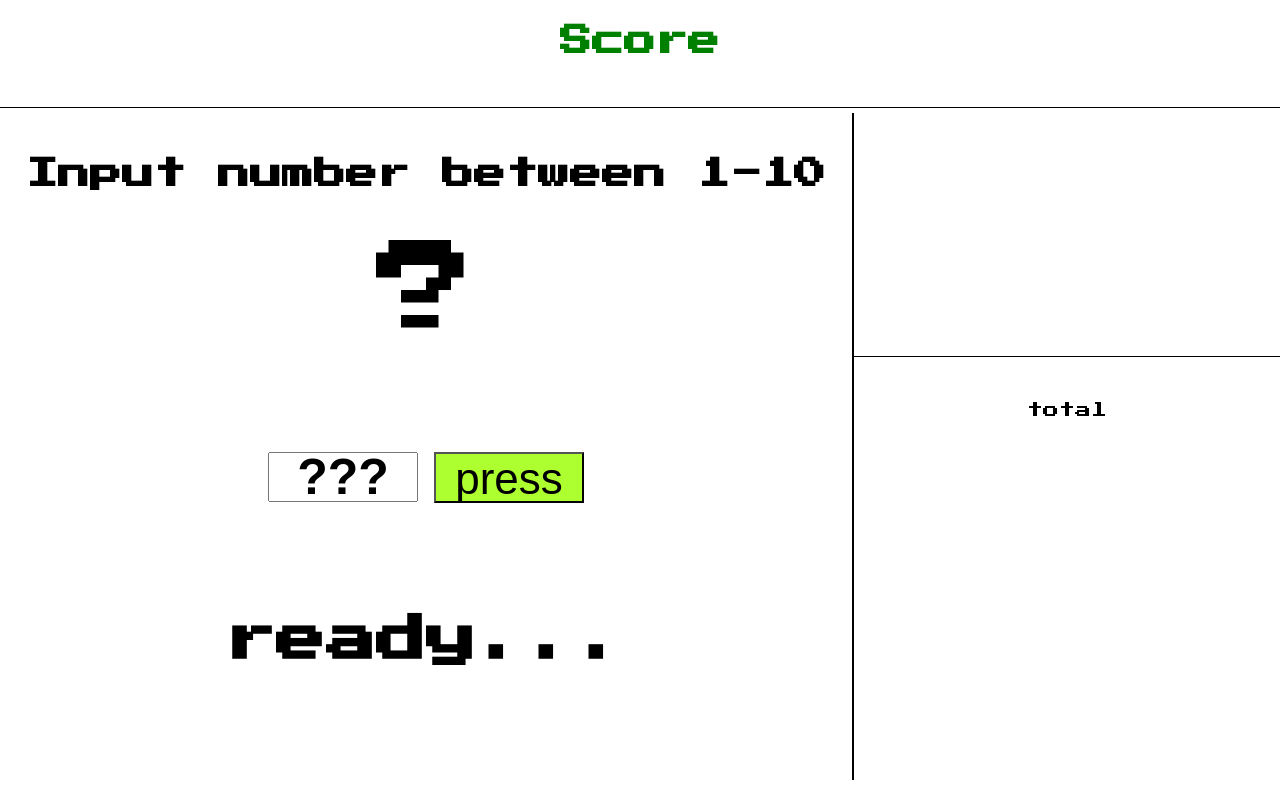
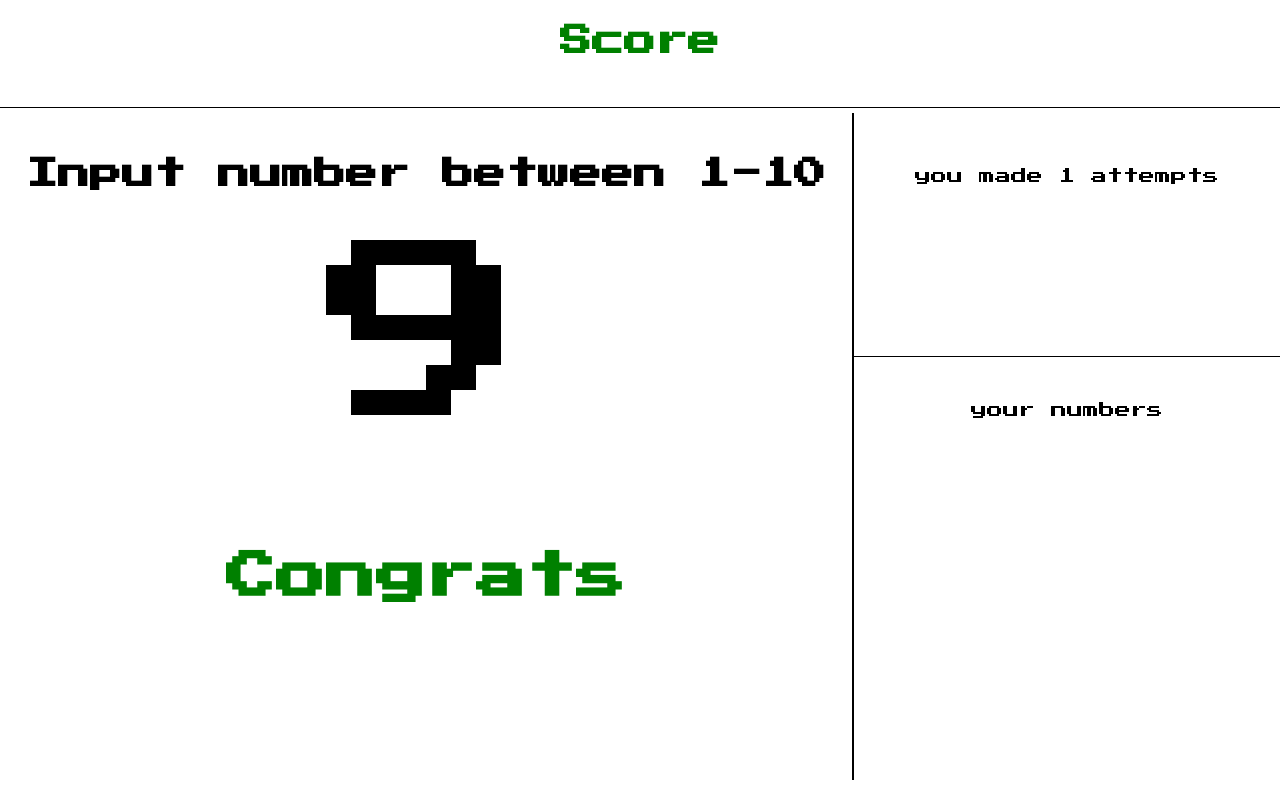
Before and after one commit to belial4ik/guess-game, a plain HTML site: page index.html in a window 1280 px wide. Both pictures are taken after a click on the button "press". Drawn offline with Linux system fonts and the light colour scheme.

Commit message:
fix code

```diff
--- a/index.html
+++ b/index.html
@@ -30,7 +30,7 @@
 
       <div class="right-side">
         <div class="score-box boxes"></div>
-        <div class="total-box boxes">total</div>
+        <div class="total-box boxes">your numbers</div>
       </div>
 
   </div>
--- a/scripts/script.js
+++ b/scripts/script.js
@@ -27,13 +27,10 @@ function showNumber() {
   totalBox.appendChild(div)
   inputNumber.value = ''
 
-  if(num != secretNumber) {
-    if(num > 0 && num < 10) {
-      attempts.push(num)
-    }
+  if(num != secretNumber && num > 0 && num < 10) {
+    attempts.push(num)
   } else {
     const changeText = document.querySelector('.change-text');
-    const number = document.querySelector('#number');
     changeText.innerText = 'Congrats'
     changeText.style.color = 'green'
     number.innerText = secretNumber
@@ -41,7 +38,8 @@ function showNumber() {
     attemptScoreH2.innerText = `you made ${attempts.length} attempts`
     scoreBox.appendChild(attemptScoreDiv)
     button.disabled = true
-    button.style.background = 'tomato'
-    button.innerText = 'X'
+    button.style.display = 'none'
+    inputNumber.style.display = 'none'
+    number.style.fontSize = '200px'
   }
 }
```
